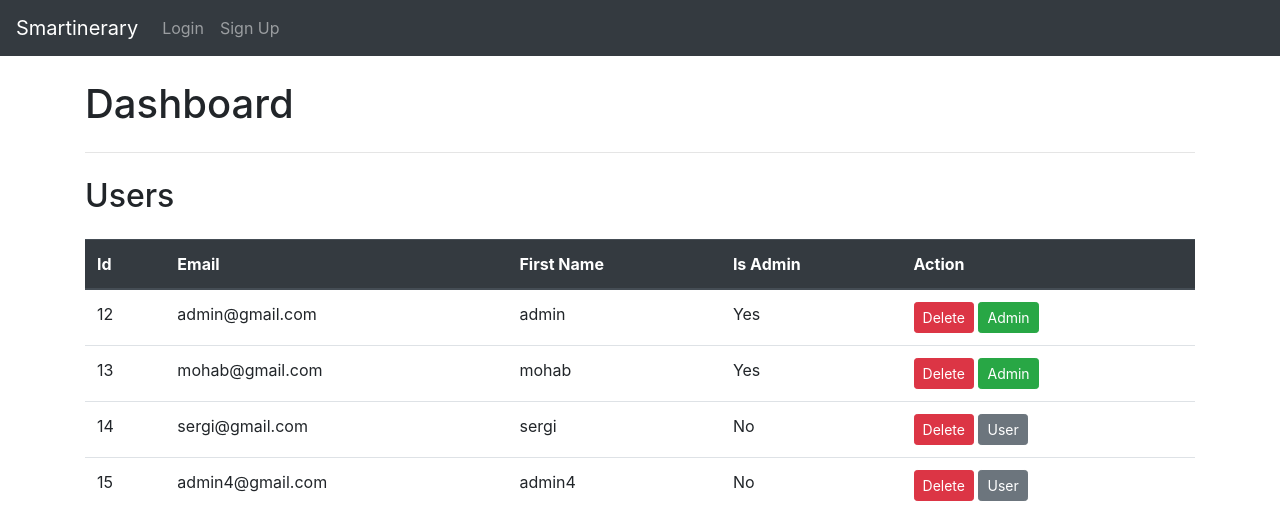
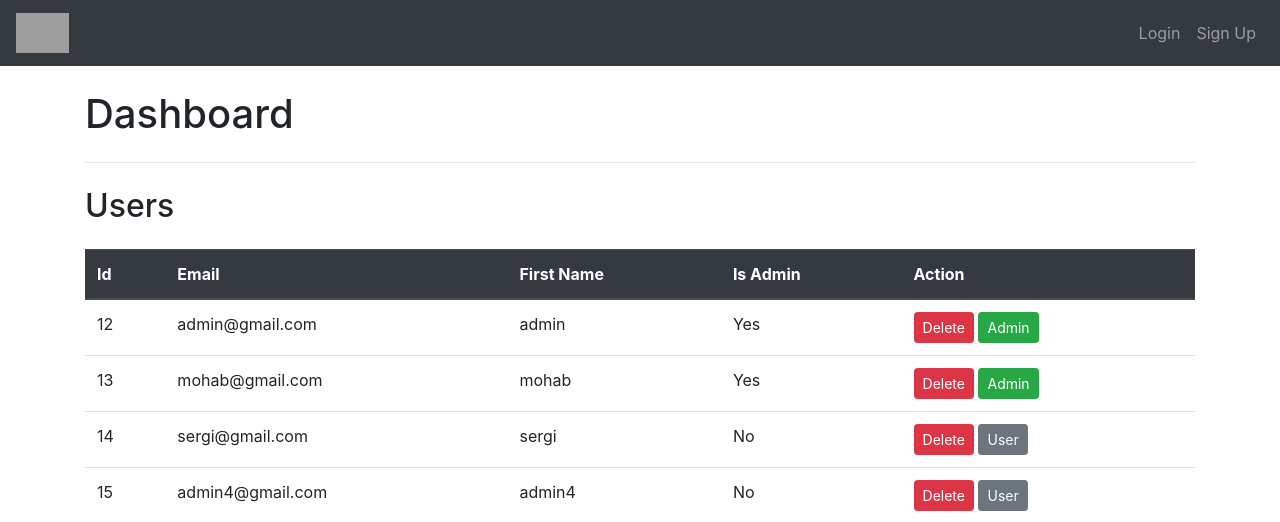
Before and after one commit to Wafik20/Smartinerary, a Flask app: page /admin/ in a window 1280 px wide. Shown: the top 522 px of the page. Run offline with Flask 3, Linux system fonts and the light colour scheme; some libraries are stand-ins or nearby versions; grey boxes are pictures that could not be loaded.

Commit message:
added logo and fixed the navbar

```diff
--- a/website/__init__.py
+++ b/website/__init__.py
@@ -25,7 +25,6 @@ def create_app():
     from .routes.user_route import user_route
     from .routes.home_route import home_router
     from .routes.admin_route import admin_router
-    from .routes.edit_route import edit_router
     from .routes.smartineraries_route import smartinerary_router
     from .routes.edit_route import edit_router
     from .auth import auth
--- a/website/templates/base.html
+++ b/website/templates/base.html
@@ -1,6 +1,5 @@
 <!DOCTYPE html>
 <html>
-
   <head>
     <meta charset="utf-8" />
     <meta name="viewport" content="width=device-width, initial-scale=1" />
@@ -20,6 +19,9 @@
   </head>
   <body>
     <nav class="navbar navbar-expand-lg navbar-dark bg-dark">
+      <a href='/' class='navbar-brand'>
+        <img src='https://svgshare.com/i/s8N.svg' alt='Smartinerary' class='img-fluid' style='max-height: 40px;' />
+      </a>
       <button
         class="navbar-toggler"
         type="button"
@@ -29,18 +31,35 @@
         <span class="navbar-toggler-icon"></span>
       </button>
       <div class="collapse navbar-collapse" id="navbar">
-        <div class="navbar-nav">
-          <span class="navbar-brand nav-item">Smartinerary</span>
+        <ul class="navbar-nav ml-auto">
           {% if user.is_authenticated %}
-          <a class="nav-item nav-link" id="home" href="/">Home</a>
-          <a class="nav-item nav-link" href="{{ url_for('admin_router.admin_dashboard') }}">Dashboard</a>
-          <a class="nav-item nav-link" href="{{ url_for('edit_router.edit_profile') }}">Edit Profile</a>
-          <a class="nav-item nav-link" id="logout" href="/logout">Logout</a>
+          <li class="nav-item">
+            <a class="nav-link" href="/">Home</a>
+          </li>
+          <li class="nav-item">
+            <a
+              class="nav-link"
+              href="{{ url_for('admin_router.admin_dashboard') }}"
+              >Dashboard</a
+            >
+          </li>
+          <li class="nav-item">
+            <a class="nav-link" href="{{ url_for('edit_router.edit_profile') }}"
+              >Edit Profile</a
+            >
+          </li>
+          <li class="nav-item">
+            <a class="nav-link" href="/logout">Logout</a>
+          </li>
           {% else %}
-          <a class="nav-item nav-link" id="login" href="/login">Login</a>
-          <a class="nav-item nav-link" id="signUp" href="/sign-up">Sign Up</a>
+          <li class="nav-item">
+            <a class="nav-link" href="/login">Login</a>
+          </li>
+          <li class="nav-item">
+            <a class="nav-link" href="/sign-up">Sign Up</a>
+          </li>
           {% endif %}
-        </div>
+        </ul>
       </div>
     </nav>
 
@@ -78,6 +97,5 @@
       integrity="sha384-JZR6Spejh4U02d8jOt6vLEHfe/JQGiRRSQQxSfFWpi1MquVdAyjUar5+76PVCmYl"
       crossorigin="anonymous"
     ></script>
-
   </body>
 </html>
```
